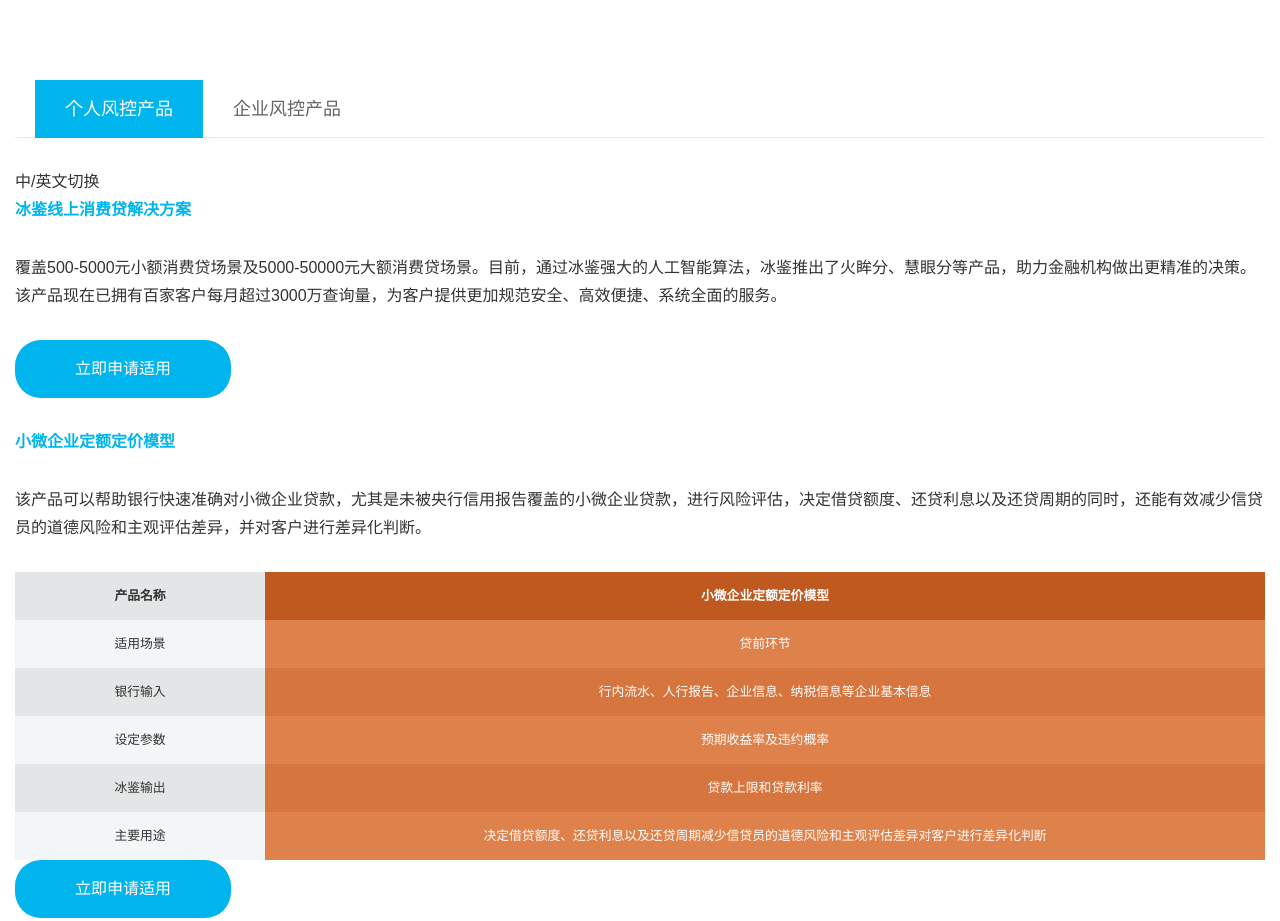
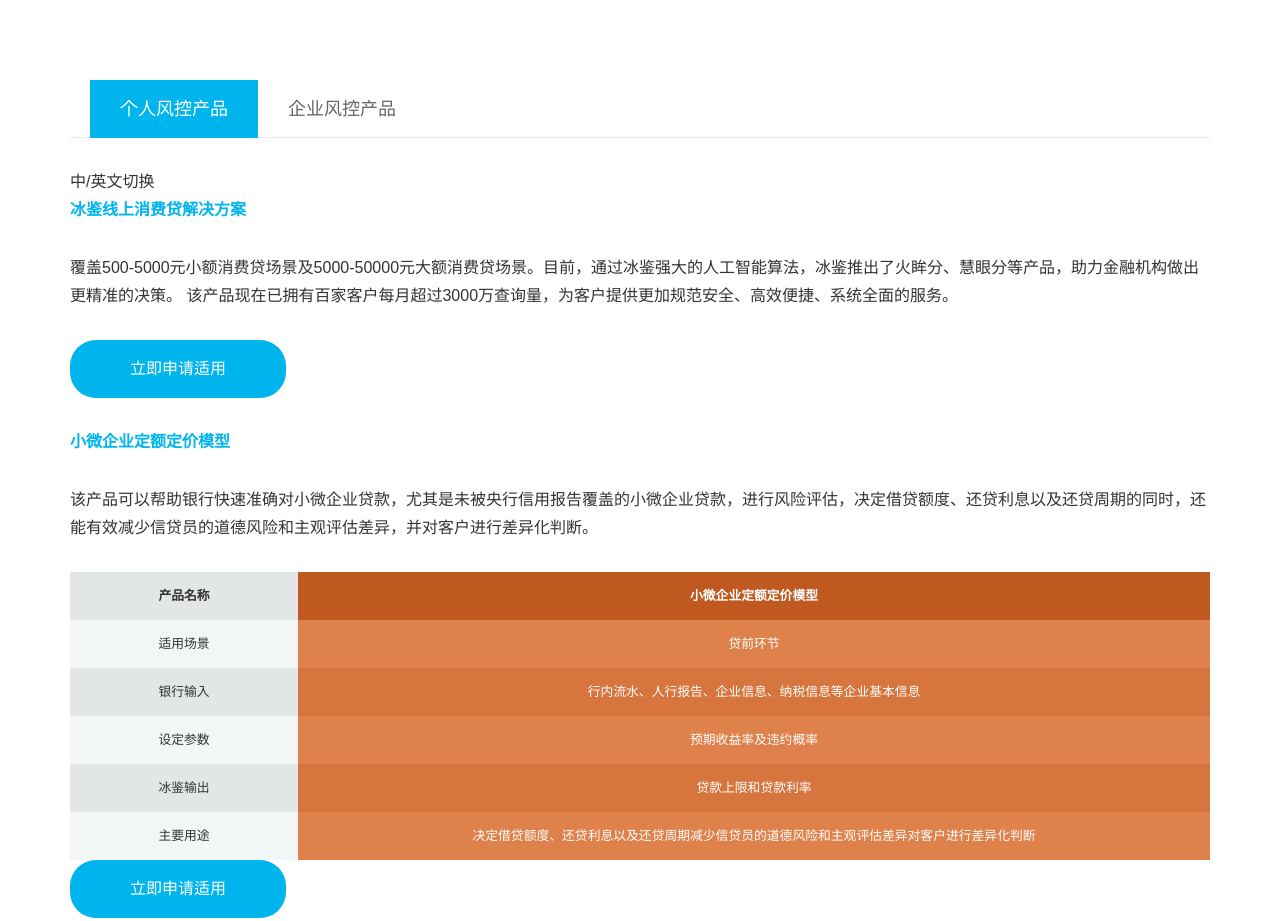
Before and after one commit to coding-startup/bingjian, a plain HTML site: page product/page1.html in a window 1280 px wide. Shown: the top 921 px of the page. Drawn offline with nearby package versions, Linux system fonts and the light colour scheme; files that its build step writes are made by us from their sources.

Commit message:
整体缩小

```diff
--- a/product/page1.html
+++ b/product/page1.html
@@ -198,6 +198,12 @@
 	.top-pd{
 		display: none;
 	}
+	@media (min-width: 1200px){
+		.znp-content {
+		    width: 1170px;
+		}
+	}
+
 </style>
 <body>
     <div class="znp-top">
```
Also changed, not shown: product/page2.html (+5 -0 lines), product/page3.html (+5 -0 lines), product/page4.html (+5 -0 lines), product/page5.html (+5 -0 lines).
